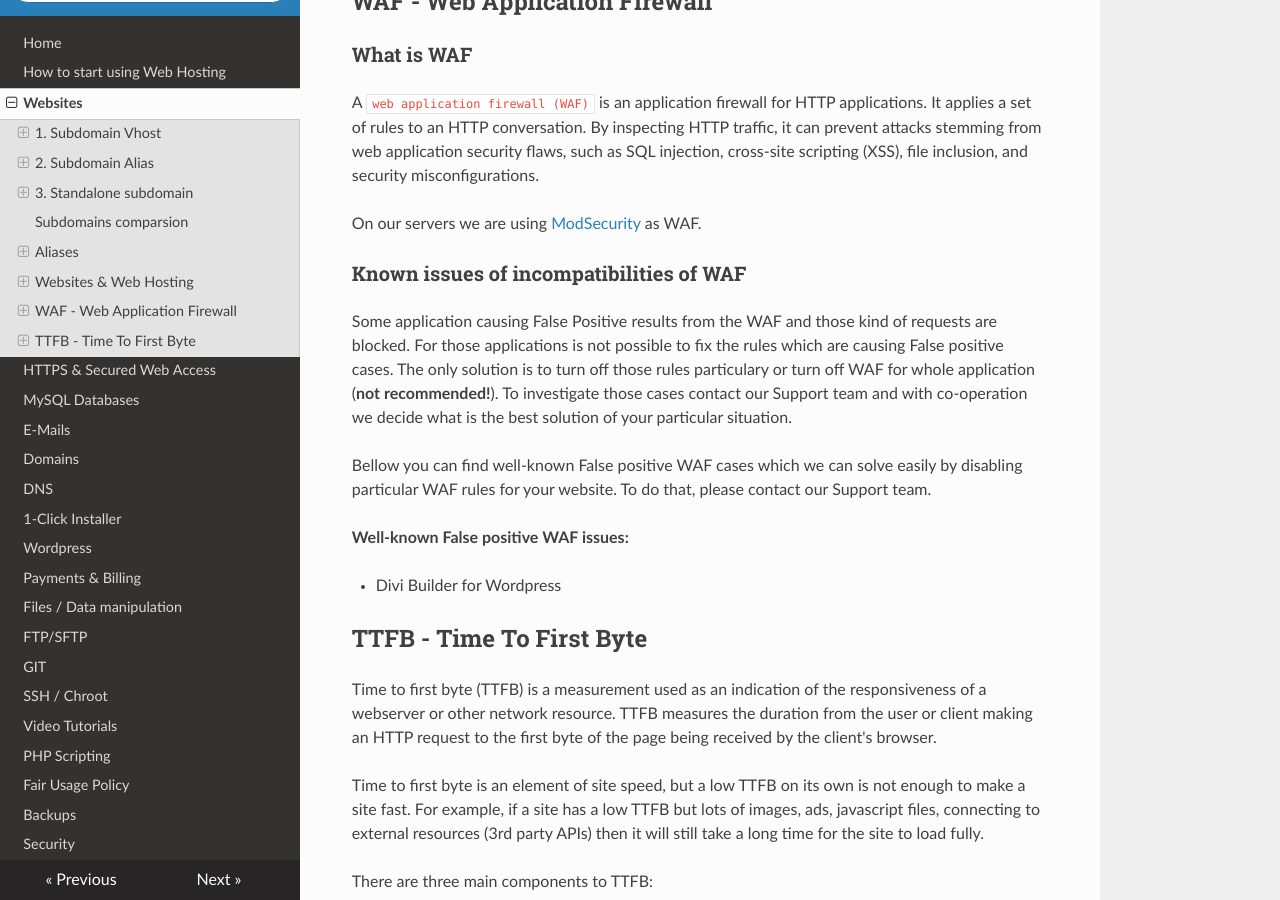
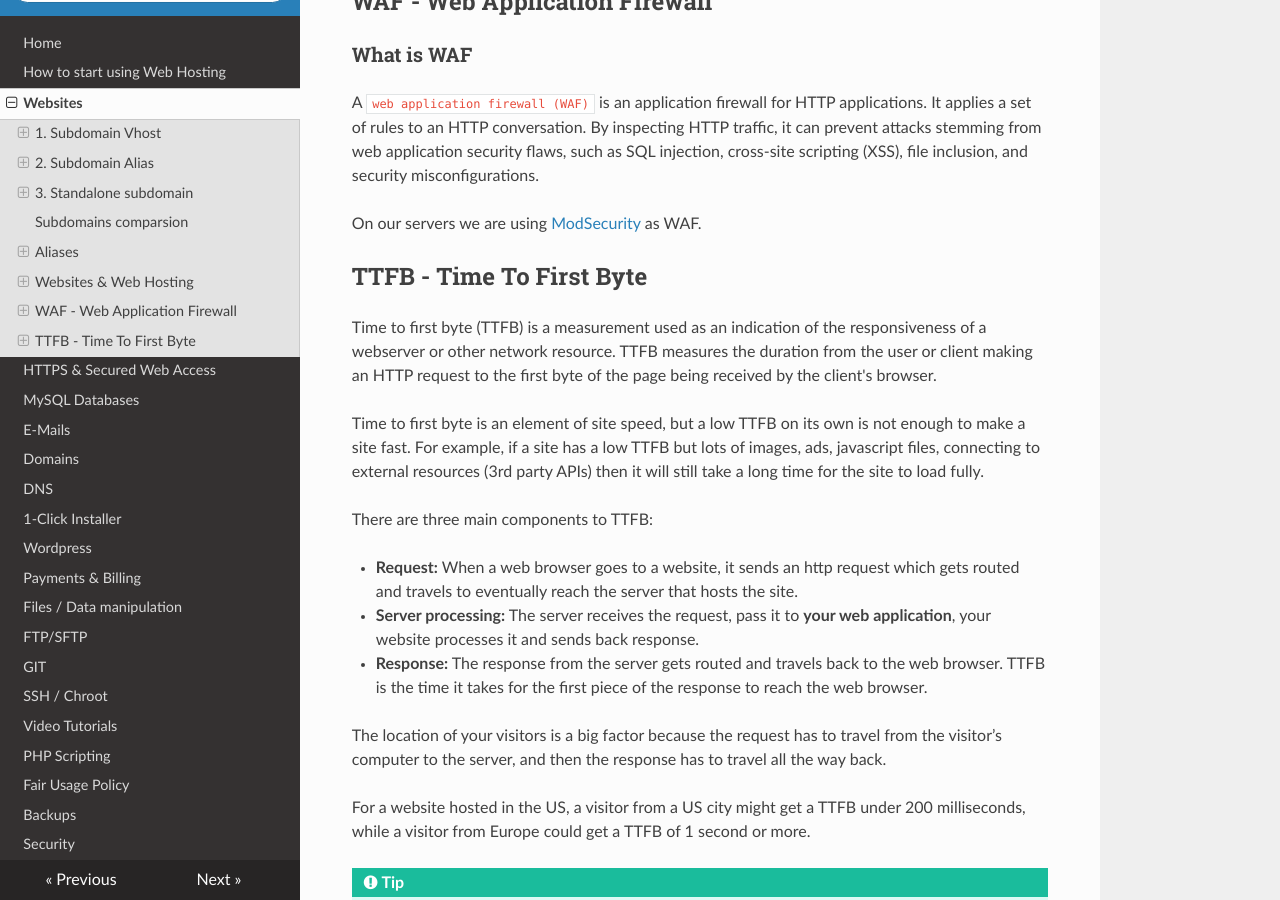
Before and after one commit to nuclearhosting/nh-knowledge-base, an MkDocs documentation site: the page built from docs/websites.md, in a window 1280 px wide and 900 px high, scrolled down 6168 px. Built offline with MkDocs 1.6.1, drawn with Linux system fonts in a browser that asks for light colours; nearby versions of some CDN libraries.

Commit message:
Removed Known issues of incompatibilities of WAF section

```diff
--- a/docs/websites.md
+++ b/docs/websites.md
@@ -174,16 +174,6 @@
 
 On our servers we are using [ModSecurity](https://www.modsecurity.org/) as WAF.
 
-### Known issues of incompatibilities of WAF
-
-Some application causing False Positive results from the WAF and those kind of requests are blocked. For those applications is not possible to fix the rules which are causing False positive cases. The only solution is to turn off those rules particulary or turn off WAF for whole application (**not recommended!**). To investigate those cases contact our Support team and with co-operation we decide what is the best solution of your particular situation.
-
-Bellow you can find well-known False positive WAF cases which we can solve easily by disabling particular WAF rules for your website. To do that, please contact our Support team.
-
-**Well-known False positive WAF issues:**
-
- - Divi Builder for Wordpress
-
 ## TTFB - Time To First Byte
 
 Time to first byte (TTFB) is a measurement used as an indication of the responsiveness of a webserver or other network resource.  TTFB measures the duration from the user or client making an HTTP request to the first byte of the page being received by the client's browser.
```
